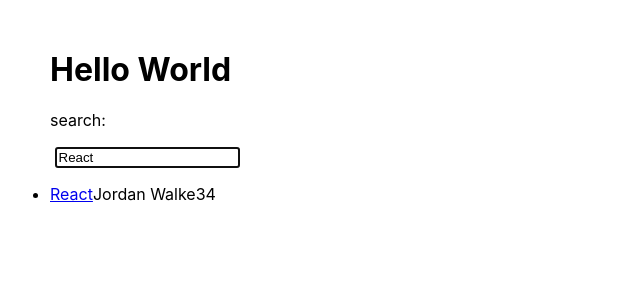
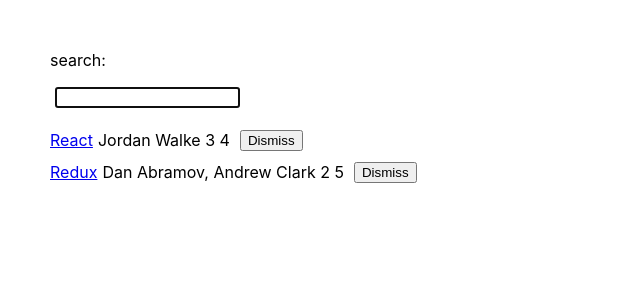
Before and after one commit to tomerrajuan/road-to-react_hacker-stories, a React (Create React App) app: page / in a window 1280 px wide. Shown: the top 300 px of the page, without its empty margins (0-640 px from the left). Built offline with nearby package versions, Linux system fonts and the light colour scheme.

Commit message:
[inline-handler] add remove item function

```diff
--- a/src/App.js
+++ b/src/App.js
@@ -2,7 +2,7 @@
 import List from './components/List';
 import InputWithLabel from './components/InputWithLabel';
 
-const stories = [
+const initialStories = [
   {
     title: 'React',
     url: 'https://reactjs.org/',
@@ -34,10 +34,16 @@
 };
 
 export default function App() {
-  const [searchTerm, setSearchTerm] = useStorageState(
-    'search',
-    'React'
-  );
+  const [searchTerm, setSearchTerm] = useStorageState('search', '');
+  const [stories, setStories] = React.useState(initialStories);
+
+  const handleRemoveStory = (item) => {
+    const newStories = stories.filter(
+      (story) => item.objectID !== story.objectID
+    );
+
+    setStories(newStories);
+  };
 
   const handleSearch = (event) => {
     setSearchTerm(event.target.value);
@@ -48,20 +54,16 @@
   );
 
   return (
-    <div>
-      <h1>Hello World</h1>
+    <>
       <InputWithLabel
         id="search"
         value={searchTerm}
         onInputChange={handleSearch}
         isFocused
       >
-
-          <p>
-           search:
-          </p>
+        <p>search:</p>
       </InputWithLabel>
-      <List list={searchedStories} />
-    </div>
+      <List list={searchedStories} onRemoveItem={handleRemoveStory} />
+    </>
   );
 }
--- a/src/components/Item.js
+++ b/src/components/Item.js
@@ -1,12 +1,19 @@
-const Item = ({ title, url, author, num_comments, points }) => (
-  <li>
-    <span>
-      <a href={url}>{title}</a>
-    </span>
-    <span>{author}</span>
-    <span>{num_comments}</span>
-    <span>{points}</span>
-  </li>
-);
+import React from 'react';
+
+const Item = ({ item, onRemoveItem }) => {
+  return (
+    <li className="list-item">
+      <div>
+        <a href={item.url}>{item.title}</a>
+        <span>{item.author} {item.num_comments} {item.points}</span>
+      </div>
+      <span>
+        <button type="button" onClick={() => onRemoveItem(item)}>
+          Dismiss
+        </button>
+      </span>
+    </li>
+  );
+};
 
 export default Item;
--- a/src/components/List.js
+++ b/src/components/List.js
@@ -1,19 +1,12 @@
 import React from 'react';
 import Item from './Item';
 
-const List = ({ list }) => (
+const List = ({ list, onRemoveItem }) => (
   <div>
     <ul>
-      {list.map((item) =>
-          <Item
-            key={item.objectID}
-            title={item.title}
-            url={item.url}
-            author={item.author}
-            num_comments={item.num_comments}
-            points={item.points}
-          />
-      )}
+      {list.map((item) => (
+        <Item key={item.objectID} item={item} onRemoveItem={onRemoveItem} />
+      ))}
     </ul>
   </div>
 );
```
